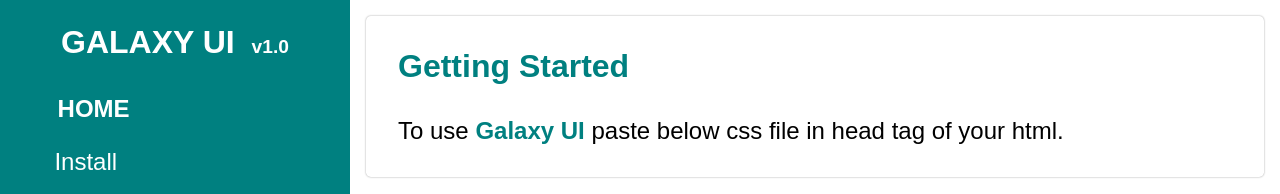
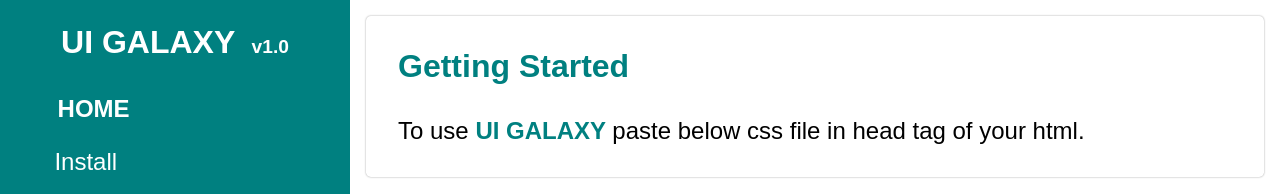
Before and after one commit to gauravtajanpure/ui-galaxy, a plain HTML site: page docs.html in a window 1280 px wide. Shown: the top 194 px of the page. Drawn offline with nearby package versions, Linux system fonts and the light colour scheme; a web font is replaced by a local one.

Commit message:
fix : minor change

```diff
--- a/docs.html
+++ b/docs.html
@@ -5,7 +5,7 @@
     <meta charset="UTF-8">
     <meta http-equiv="X-UA-Compatible" content="IE=edge">
     <meta name="viewport" content="width=device-width, initial-scale=1.0">
-    <title>GALAXY UI | DOCS</title>
+    <title>UI GALAXY | DOCS</title>
     <link rel="stylesheet" href="component.css">
     <link rel="stylesheet" href="components/styles.css">
     <link rel="shortcut icon" href="/images/favicon-cl.png" type="image/x-icon">
@@ -14,14 +14,14 @@
 <body>
     <header class="header">
         <nav class="hamburger-nav">
-            <h1>GALAXY UI <span class="sidebar-version-heading">v1.0</span></h1>
+            <h1>UI GALAXY <span class="sidebar-version-heading">v1.0</span></h1>
             <div class="hamburger">
                 <a href="/index.html"><i class="fa fa-home fa-2x" style="color: var(--white);"></i></a>
             </div>
         </nav>
     </header>
     <div class="sidebar">
-        <h2 class="sidebar-h2">GALAXY UI <span class="sidebar-version-heading">v1.0</span></h2>
+        <h2 class="sidebar-h2">UI GALAXY <span class="sidebar-version-heading">v1.0</span></h2>
         <ul class="nav">
             <li class="sidebar-ul-li">
                 <a class="sidebar-ul-li-a  home" href="/index.html">HOME</a>
@@ -62,7 +62,7 @@
         <div class="comp" id="install">
             <h1 class="comp-heading">Getting Started</h1>
             <p class="comp-dis">To use
-                <span class="gs-heading"> Galaxy UI </span> paste below css file in head tag of your html.</p>
+                <span class="gs-heading"> UI GALAXY </span> paste below css file in head tag of your html.</p>
         </div>
         <div class="code-example-container ">
             <div class="code-example ">
```
Also changed, not shown: index.html (+3 -3 lines).
